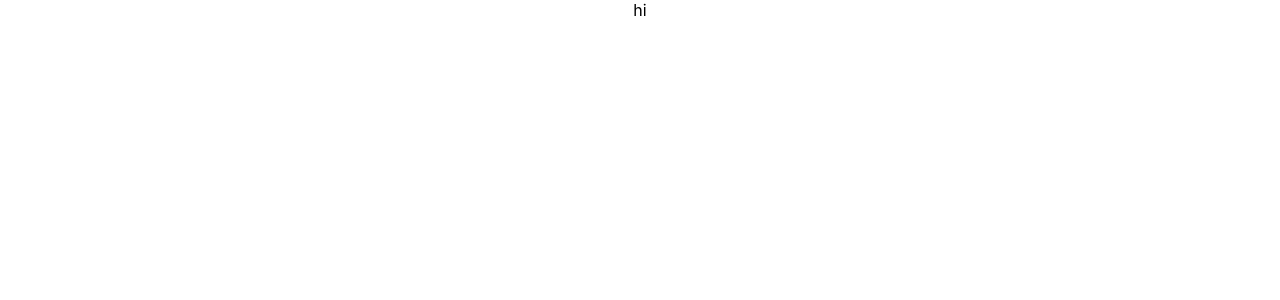
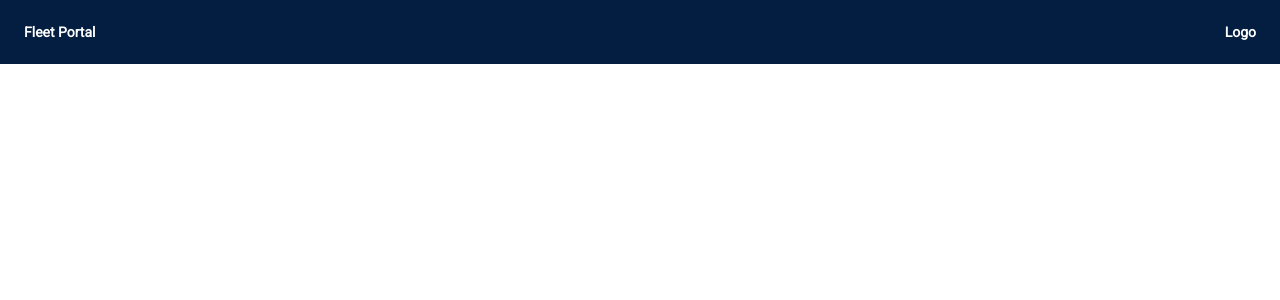
Before and after one commit to Ralence/dev-test-ui, a React (Create React App) app in the folder driver-evaluation/: page / in a window 1280 px wide. Shown: the top 300 px of the page. Built offline with nearby package versions, Linux system fonts and the light colour scheme.

Commit message:
feat: add header component

```diff
--- a/driver-evaluation/public/index.html
+++ b/driver-evaluation/public/index.html
@@ -1,14 +1,12 @@
 <!DOCTYPE html>
 <html lang="en">
+
 <head>
   <meta charset="utf-8" />
   <link rel="icon" href="%PUBLIC_URL%/favicon.ico" />
   <meta name="viewport" content="width=device-width, initial-scale=1" />
   <meta name="theme-color" content="#000000" />
-    <meta
-      name="description"
-      content="Web site created using create-react-app"
-    />
+  <meta name="description" content="Web site created using create-react-app" />
   <link rel="apple-touch-icon" href="%PUBLIC_URL%/logo192.png" />
   <!--
       manifest.json provides metadata used when your web app is installed on a
@@ -24,8 +22,12 @@
       work correctly both with client-side routing and a non-root public URL.
       Learn how to configure a non-root public URL by running `npm run build`.
     -->
+  <link rel="preconnect" href="https://fonts.googleapis.com">
+  <link rel="preconnect" href="https://fonts.gstatic.com" crossorigin>
+  <link href="https://fonts.googleapis.com/css2?family=Roboto&display=swap" rel="stylesheet">
   <title>React App</title>
 </head>
+
 <body>
   <noscript>You need to enable JavaScript to run this app.</noscript>
   <div id="root"></div>
@@ -40,4 +42,5 @@
       To create a production bundle, use `npm run build` or `yarn build`.
     -->
 </body>
+
 </html>
--- a/driver-evaluation/src/App.css
+++ /dev/null
@@ -1,38 +0,0 @@
-.App {
-  text-align: center;
-}
-
-.App-logo {
-  height: 40vmin;
-  pointer-events: none;
-}
-
-@media (prefers-reduced-motion: no-preference) {
-  .App-logo {
-    animation: App-logo-spin infinite 20s linear;
-  }
-}
-
-.App-header {
-  background-color: #282c34;
-  min-height: 100vh;
-  display: flex;
-  flex-direction: column;
-  align-items: center;
-  justify-content: center;
-  font-size: calc(10px + 2vmin);
-  color: white;
-}
-
-.App-link {
-  color: #61dafb;
-}
-
-@keyframes App-logo-spin {
-  from {
-    transform: rotate(0deg);
-  }
-  to {
-    transform: rotate(360deg);
-  }
-}
--- a/driver-evaluation/src/App.js
+++ b/driver-evaluation/src/App.js
@@ -1,7 +1,12 @@
-import "./App.css";
+import Header from "./components/header/Header";
+import styles from "./App.module.css";
 
 function App() {
-  return <div className="App">hi</div>;
+  return (
+    <div className={styles.App}>
+      <Header />
+    </div>
+  );
 }
 
 export default App;
--- /dev/null
+++ b/driver-evaluation/src/App.module.css
@@ -0,0 +1,3 @@
+.App {
+  box-sizing: border-box;
+}
--- /dev/null
+++ b/driver-evaluation/src/components/header/Header.jsx
@@ -0,0 +1,14 @@
+import React from "react";
+import styles from "./header.module.css";
+
+const Header = (props) => {
+  return (
+    <header className={styles.header}>
+      <div>Fleet Portal</div>
+      {/* TODO replace with the logo img */}
+      <div>Logo</div>
+    </header>
+  );
+};
+
+export default Header;
--- /dev/null
+++ b/driver-evaluation/src/components/header/header.module.css
@@ -0,0 +1,14 @@
+.header {
+  box-sizing: border-box;
+  font-family: "Roboto";
+  font-size: 14px;
+  line-height: 16px;
+  font-weight: 700;
+  display: flex;
+  align-items: center;
+  justify-content: space-between;
+  height: 64px;
+  background-color: #041e42;
+  color: white;
+  padding: 24px;
+}
--- a/driver-evaluation/src/index.css
+++ b/driver-evaluation/src/index.css
@@ -1,13 +1,11 @@
 body {
   margin: 0;
-  font-family: -apple-system, BlinkMacSystemFont, 'Segoe UI', 'Roboto', 'Oxygen',
-    'Ubuntu', 'Cantarell', 'Fira Sans', 'Droid Sans', 'Helvetica Neue',
-    sans-serif;
+  font-family: "Roboto", "Oxygen", "Ubuntu", "Cantarell", "Fira Sans", "Droid Sans",
+    "Helvetica Neue", sans-serif;
   -webkit-font-smoothing: antialiased;
   -moz-osx-font-smoothing: grayscale;
 }
 
 code {
-  font-family: source-code-pro, Menlo, Monaco, Consolas, 'Courier New',
-    monospace;
+  font-family: source-code-pro, Menlo, Monaco, Consolas, "Courier New", monospace;
 }
```
Lines whose indentation alone changed are shown as unchanged.
